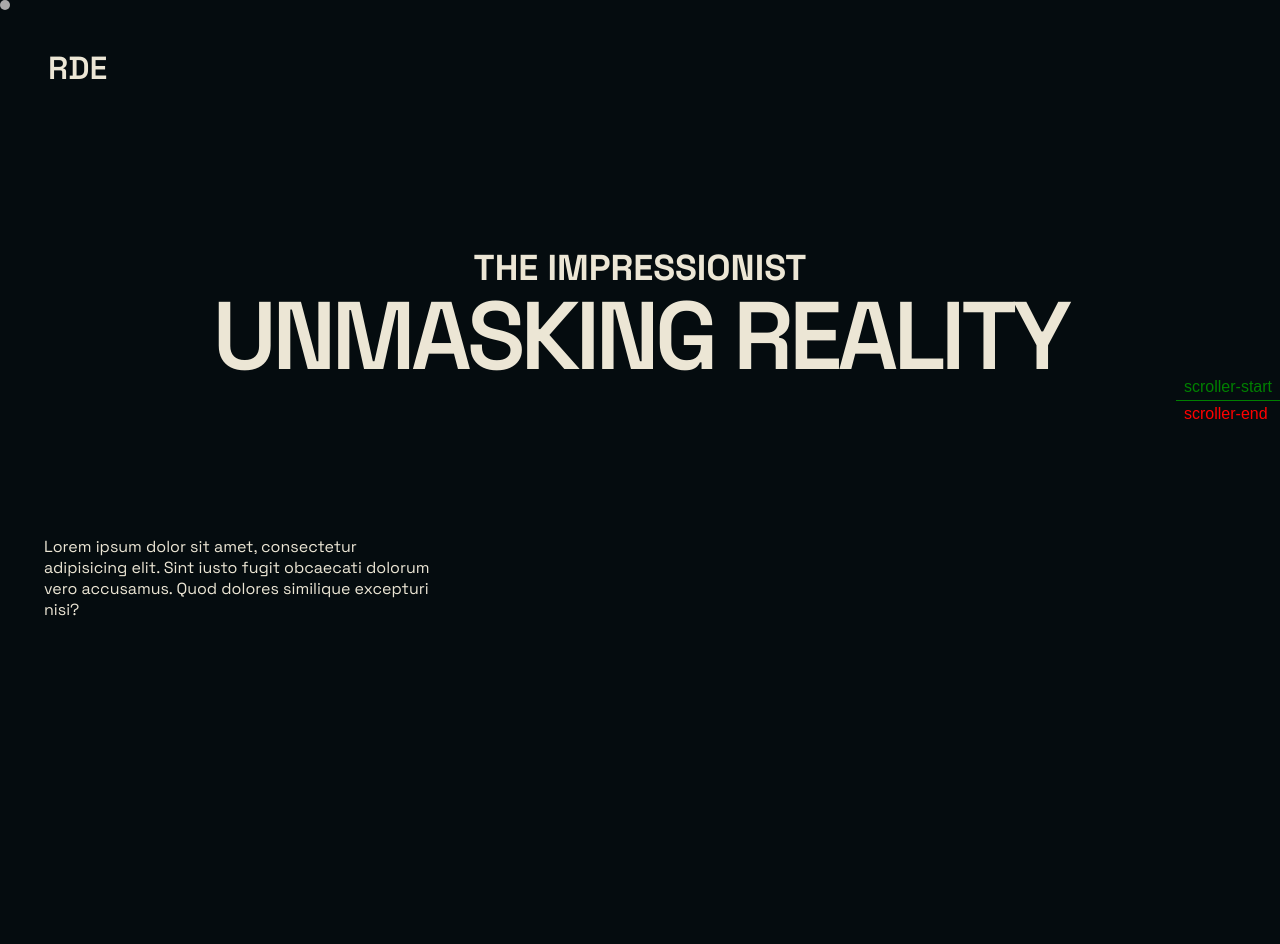
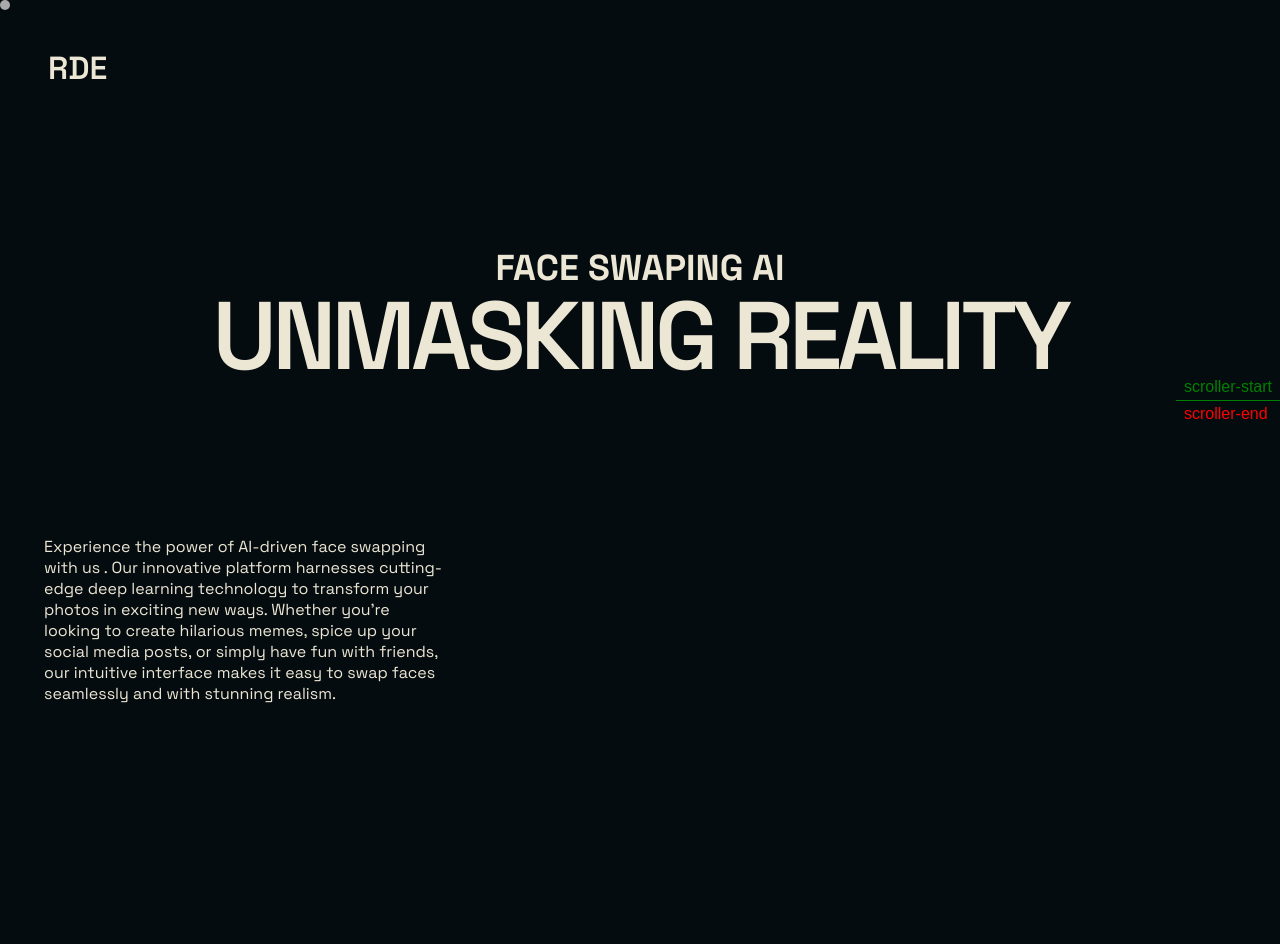
Before and after one commit to Nishantrde/deepfake_prj, a Django app: page /test/ in a window 1280 px wide. Shown: the top 944 px of the page. Run offline with Django 4.2, Linux system fonts and the light colour scheme; parts of the project's set-up code (start-up, migrations or seed data) failed here and were passed over; some libraries are stand-ins or nearby versions.

Commit message:
Initial Commit

```diff
--- a/main_app/templates/home.html
+++ b/main_app/templates/home.html
@@ -5,9 +5,7 @@
     <meta charset="UTF-8">
     <meta name="viewport" content="width=device-width, initial-scale=1.0">
     <title>Face Swapper AI</title>
-    {% load static %}
-<style>
-  * {
+    <style> * {
         margin: 0;
         padding: 0;
         box-sizing: border-box;
@@ -222,9 +220,7 @@
         width: 5rem;
         height: 2rem;
 
-}
-
-</style>
+    }</style>
     <link rel="preconnect" href="https://fonts.googleapis.com">
     <link rel="preconnect" href="https://fonts.gstatic.com" crossorigin>
     <link href="https://fonts.googleapis.com/css2?family=Space+Grotesk:wght@300..700&display=swap" rel="stylesheet">
@@ -246,55 +242,67 @@
 
         <div class="heading">
             <div class="headingContent">
-                <h1>The Impressionist</h1>
+                <h1>Face Swaping AI</h1>
                 <h3>Unmasking Reality</h3>
-                <p>Lorem ipsum dolor sit amet, consectetur adipisicing elit. Sint iusto fugit obcaecati dolorum vero
-                    accusamus. Quod dolores similique excepturi nisi?</p>
+                <p>Experience the power of AI-driven face swapping with us
+                    . Our innovative platform harnesses cutting-edge deep learning technology to transform your photos
+                     in exciting new ways. Whether you're looking to create hilarious memes, spice up your social media posts, or simply have fun with friends, our intuitive interface makes it easy to swap faces seamlessly and with stunning realism.</p>
             </div>
             <!-- <div><a href="test.html">Explore</a></div> -->
         </div>
 
-        <div class="video">
-            <div class="videoContainer">
-                <div class="videooverlay"></div>
-                <!-- <video autoplay loop muted src="video.mp4"></video> -->
-            </div>
-        </div>
+
 
 
         <div class="features">
             <div class="features_left_part">
                 <h1>Uses of Face Swapping ai</h1>
+                <img class="face_map_img" src="https://www.hindustantimes.com/ht-img/img/2023/11/15/1600x900/Deepfake-is-AI-creating-fake-videos-by-swapping-fa_1699336040501_1700040520287.jpg" alt="">
             </div>
             <div class="features-right-part">
                 <div class="content-right-part c-one">
-                    <h1>lorem</h1>
-                    <p>Lorem ipsum dolor sit, amet consectetur adipisicing elit. Voluptatem placeat rem possimus quis
-                        ipsa minus nam dolorum dolore doloremque atque?</p>
+                    <h1>Digital Identity Protection</h1>
+                    <p>Paradoxically, deepfake technology can also be used to combat its own negative effects. By developing advanced detection methods and authentication systems, researchers can leverage deepfake techniques to identify and protect against fraudulent content, helping to safeguard digital identities and prevent malicious manipulation.</p>
                 </div>
                 <div class="content-right-part c-two">
-                    <h1>Porem</h1>
-                    <p>Lorem ipsum dolor sit, amet consectetur adipisicing elit. Voluptatem placeat rem possimus quis
-                        ipsa minus nam dolorum dolore doloremque atque?</p>
+                    <h1>Virtual Assistants </h1>
+                    <p>Deepfakes could enhance the functionality of virtual assistants and customer service bots by providing more personalized interactions. Incorporating realistic avatars with human-like facial expressions and gestures could improve communication and user engagement.</p>
                 </div>
                 <div class="content-right-part c-three">
-                    <h1>Dorem</h1>
-                    <p>Lorem ipsum dolor sit, amet consectetur adipisicing elit. Voluptatem placeat rem possimus quis
-                        ipsa minus nam dolorum dolore doloremque atque?</p>
+                    <h1>Medical Training and Simulation</h1>
+                    <p>n the field of healthcare, deepfakes can be used to create realistic simulations for medical training and surgical procedures. Trainees can practice complex techniques in a safe and controlled environment, improving their skills and reducing the risk to patients.</p>
+                </div>
+                <div class="content-right-part c-four">
+                    <h1>Historical Preservation</h1>
+                    <p> Deepfakes could be utilized to recreate historical figures and events, allowing future generations to experience and learn from the past in immersive ways. This could include realistic simulations of historical speeches or interactions, enhancing educational experiences.</p>
                 </div>
             </div>
         </div>
 
-        <!-- <div class="works">
-            <div class="imgContainer">
-                <img src="https://images.unsplash.com/photo-1707996631817-cb5b533fb079?q=80&w=1332&auto=format&fit=crop&ixlib=rb-4.0.3&ixid=M3wxMjA3fDB8MHxwaG90by1wYWdlfHx8fGVufDB8fHx8fA%3D%3D" alt="">
+        <div class="video">
+            <h1>We create all the components ourselves</h1>
+            <div class="videoContainer">
+                <div class="videooverlay"></div>
+                <video autoplay loop muted src="video.mp4"></video>
             </div>
-        </div> -->
+        </div>
+
+        <div class="Explore_works">
+            <h1 class="work_txt">Our works </h1>
+            <div class="imgContainer1">
+                <img src="https://media.licdn.com/dms/image/D4D12AQEzlW1ylEYS7Q/article-cover_image-shrink_600_2000/0/1691616678955?e=2147483647&v=beta&t=Nerqk-pHKUAOd2YeQWW0aEolDALzxm6i4Sg2en6XQw8" alt="">
+            </div>
+            <div class="imgContainer2">
+
+                <img src=" https://vimeo.com/blog/wp-content/uploads/2023/05/Blog.jpg" alt="">
+            </div>
+            <div class="btn-txt">Click the button to create your own face swap</div>
+            <a href="index.html">
+                    <button class="button">Explore</button>
+                </a>
+        </div>
 
         <!-- button to navigate to face swapper -->
-        <!-- <a href="test.html">
-                <button>Click here</button>
-            </a> -->
     </div>
 
 
@@ -304,9 +312,7 @@
     <script src="https://cdnjs.cloudflare.com/ajax/libs/gsap/3.12.5/ScrollTrigger.min.js"
         integrity="sha512-onMTRKJBKz8M1TnqqDuGBlowlH0ohFzMXYRNebz+yOcc5TQr/zAKsthzhuv0hiyUKEiQEQXEynnXCvNTOk50dg=="
         crossorigin="anonymous" referrerpolicy="no-referrer"></script>
-        {%load static%}
-    <script>
-        // loader animation
+    <script>    // loader animation
         let tl = gsap.timeline();
         tl.from('.loader h1', {
           x: 200,
@@ -431,8 +437,7 @@ tl4.to(".c-four",{
 
         tl4.to(".c-three",{
           opacity:"0",
-},'sct-4')
-    </script>
+        },'sct-4')</script>
 </body>
 
 </html>
```
Lines whose indentation alone changed are shown as unchanged.
